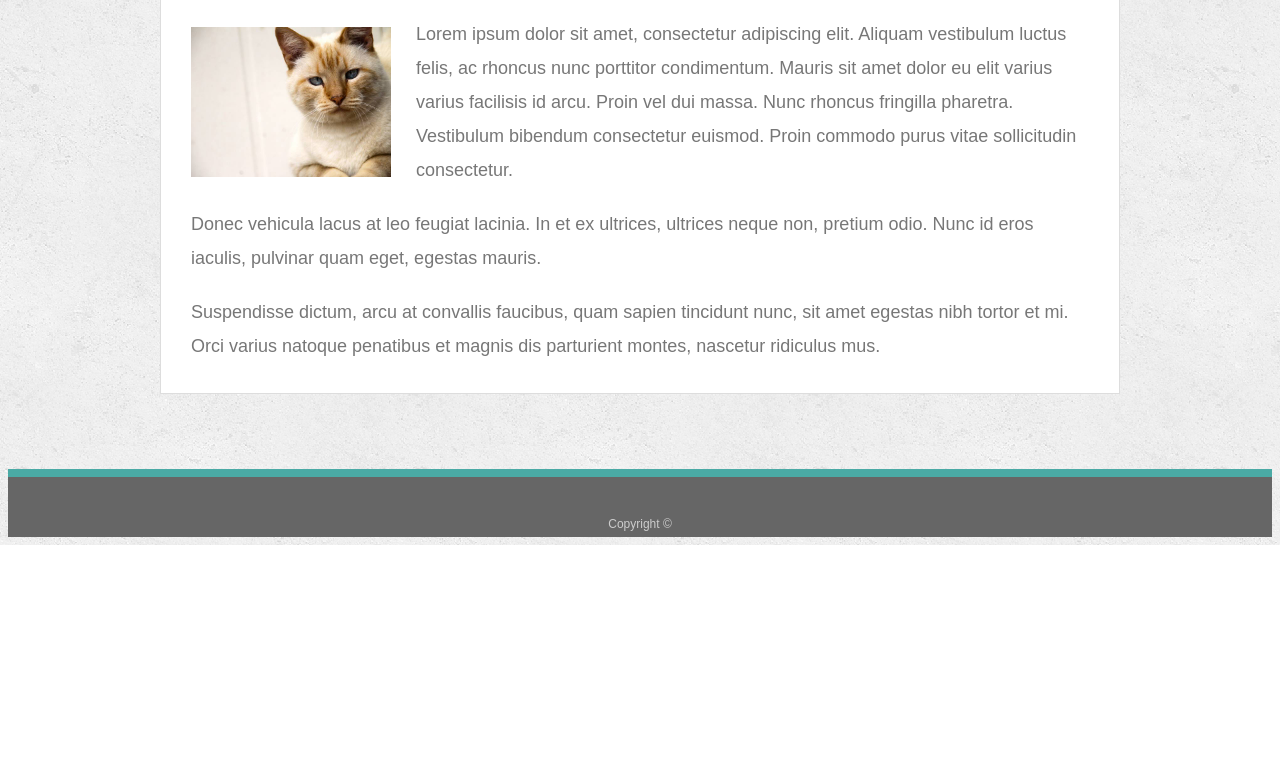
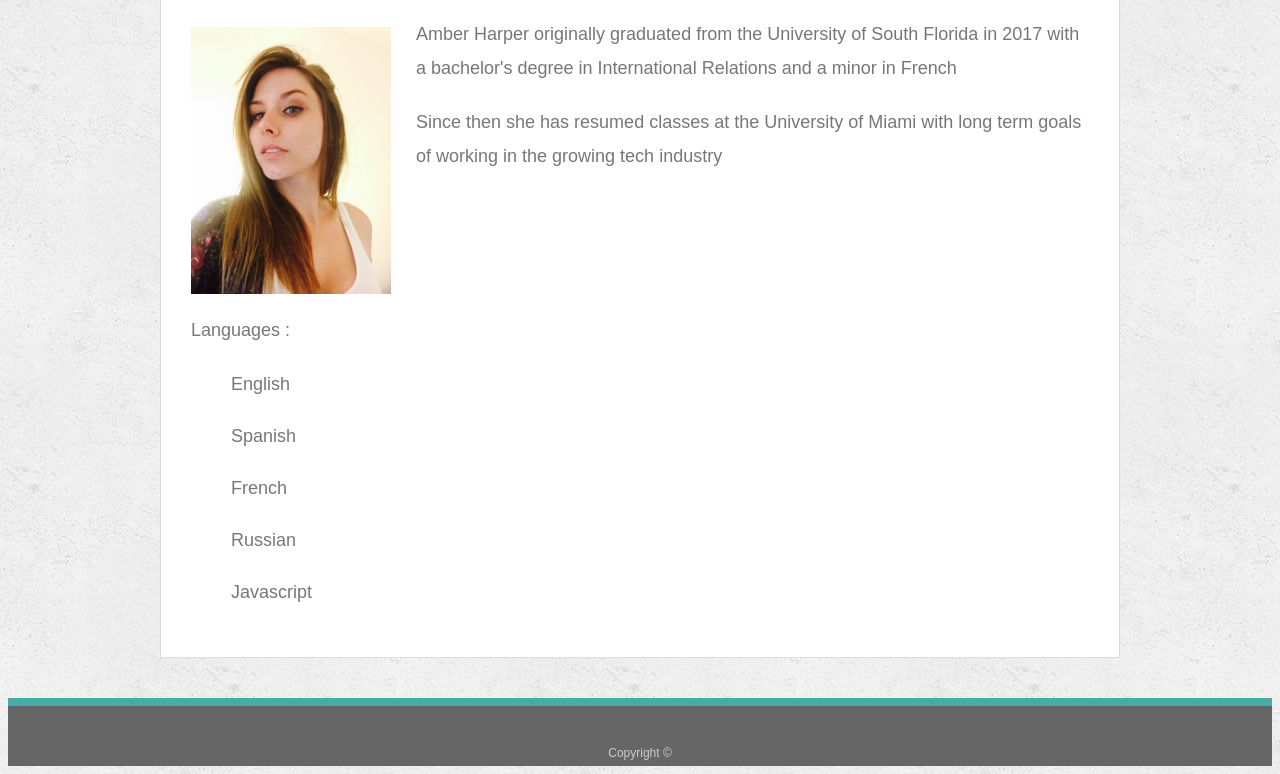
Before and after one commit to Staypaid/responsive-portfolio, a plain HTML site: page index.html in a window 1280 px wide. Shown: the part 269-1043 px from the top of the page. Before the commit the page ends 814 px from the top, so only its background shows below. Drawn offline with Linux system fonts and the light colour scheme.

Commit message:
personalized information

```diff
--- a/index.html
+++ b/index.html
@@ -24,13 +24,20 @@
     <section class="main-section">
       <h1>About Me</h1>
 
-      <img src="assets/images/cat.jpg" class="auth-image" alt="Amber Harper">
+      <img src="FullSizeRender.jpg" class="auth-image" alt="Amber Harper">
 
-      <p>Lorem ipsum dolor sit amet, consectetur adipiscing elit. Aliquam vestibulum luctus felis, ac rhoncus nunc porttitor condimentum. Mauris sit amet dolor eu elit varius varius facilisis id arcu. Proin vel dui massa. Nunc rhoncus fringilla pharetra. Vestibulum bibendum consectetur euismod. Proin commodo purus vitae sollicitudin consectetur.</p>
-
-      <p>Donec vehicula lacus at leo feugiat lacinia. In et ex ultrices, ultrices neque non, pretium odio. Nunc id eros iaculis, pulvinar quam eget, egestas mauris.</p>
-
-      <p>Suspendisse dictum, arcu at convallis faucibus, quam sapien tincidunt nunc, sit amet egestas nibh tortor et mi. Orci varius natoque penatibus et magnis dis parturient montes, nascetur ridiculus mus.</p>
+      <p>Amber Harper originally graduated from the University of South Florida in 2017 with a bachelor's degree in International Relations and a minor in French </p>
+      <p> Since then she has resumed classes at the University of Miami with long term goals of working in the growing tech industry </p>
+<br>
+<br>
+<br>
+      <p>Languages :
+        <ul>English</ul>
+        <ul>Spanish</ul>
+        <ul>French</ul>
+        <ul>Russian</ul>
+        <ul>Javascript</ul>
+      </p>
 
     </section>
 
```
Also changed, not shown: FullSizeRender.jpg (added).
